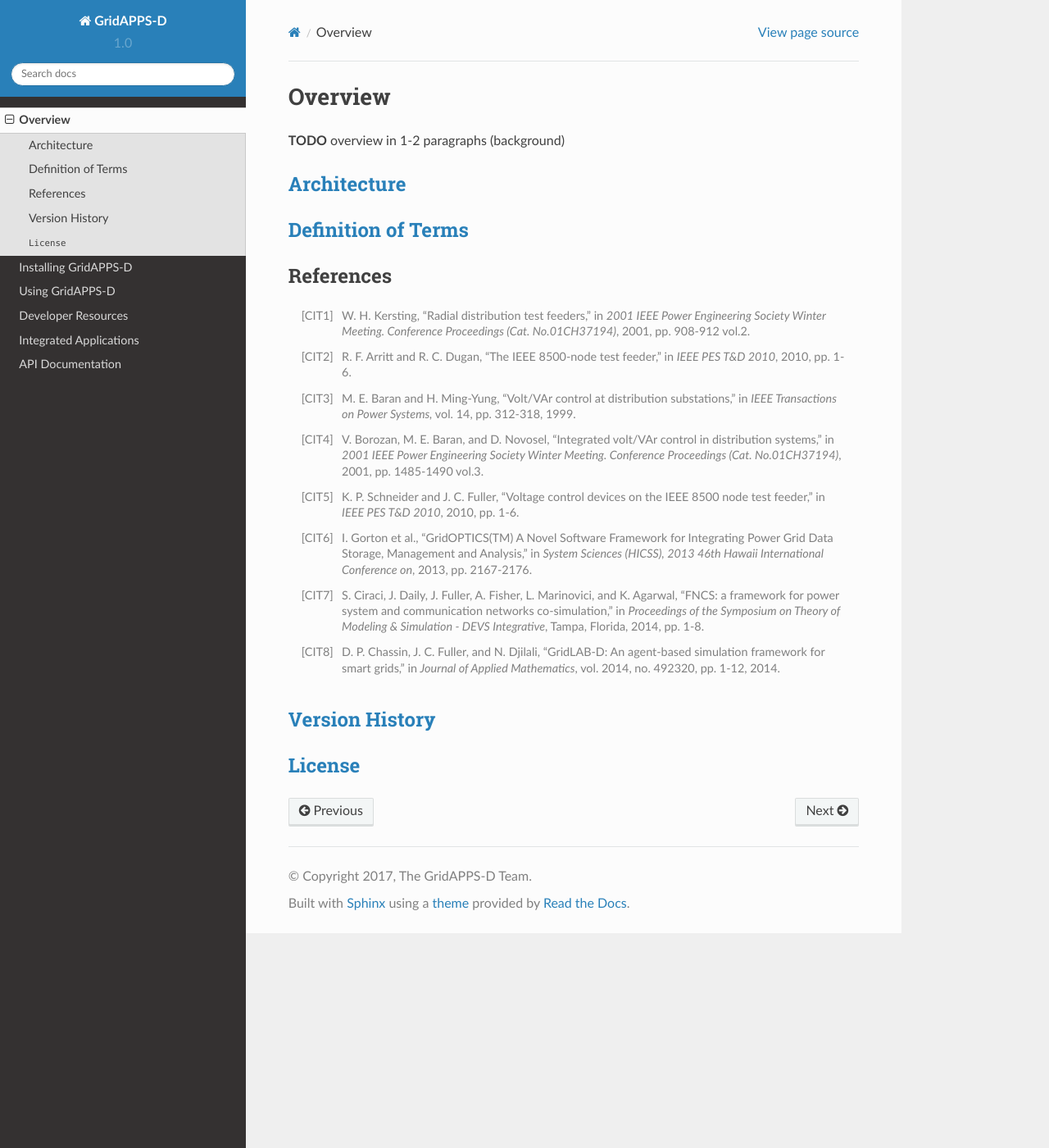
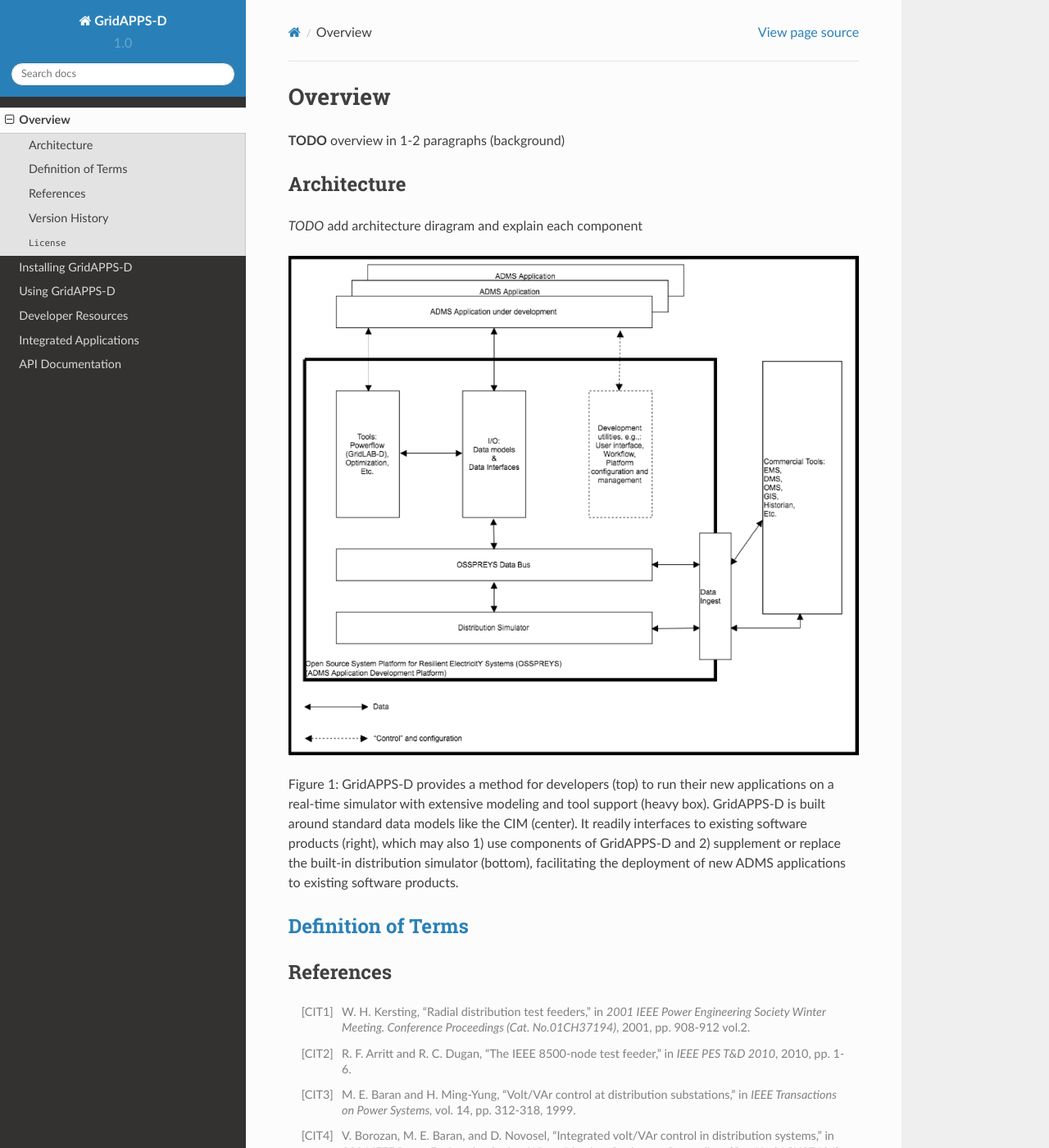
Before and after one commit to GRIDAPPSD/GOSS-GridAPPS-D, a Sphinx documentation site: the page built from docs/source/overview/index.rst, in a window 1280 px wide and 1400 px high. Shown: the whole window at 82% size. Built offline with Sphinx 7.4.7 and the Read the Docs theme 2.0.0, drawn with Linux system fonts in a browser that asks for light colours; pages that are not in the unit, such as notebooks, are missing from menus.

Commit message:
starting the overview and architecture sections

```diff
--- a/docs/source/overview/architecture.rst
+++ b/docs/source/overview/architecture.rst
@@ -1,6 +1,16 @@
-.. _architecture:
-
 Architecture
-============
+------------
 
 *TODO* add architecture diragram and explain each component
+
+|conceptual_design|
+
+Figure 1: GridAPPS-D provides a method for developers (top) to run their
+new applications on a real-time simulator with extensive modeling and tool
+support (heavy box).  GridAPPS-D is built around standard data models like
+the CIM (center).  It readily interfaces to existing software products
+(right), which may also 1) use components of GridAPPS-D and 2) supplement or
+replace the built-in distribution simulator (bottom), facilitating the
+deployment of new ADMS applications to existing software products.
+
+.. |conceptual_design| image:: conceptual_design.png
--- a/docs/source/overview/index.rst
+++ b/docs/source/overview/index.rst
@@ -6,8 +6,8 @@
 
 **TODO** overview in 1-2 paragraphs (background)
 
-:ref:`Architecture<architecture>`
-----------------------------------
+.. include:: architecture.rst
+
 
 :ref:`Definition of Terms<definitions>`
 ---------------------------------------
```
Also changed, not shown: docs/source/overview/conceptual_design.png (added).
